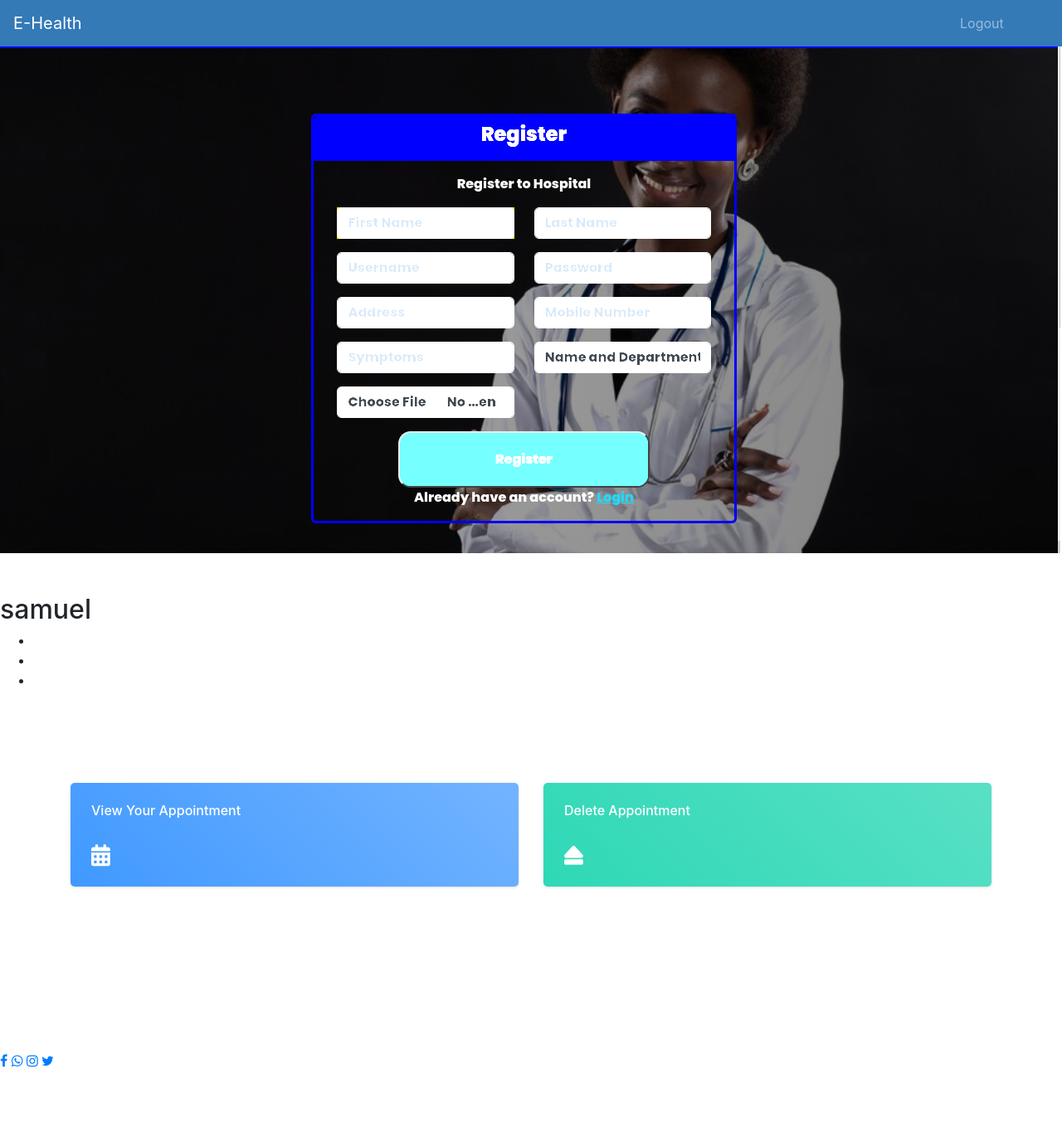
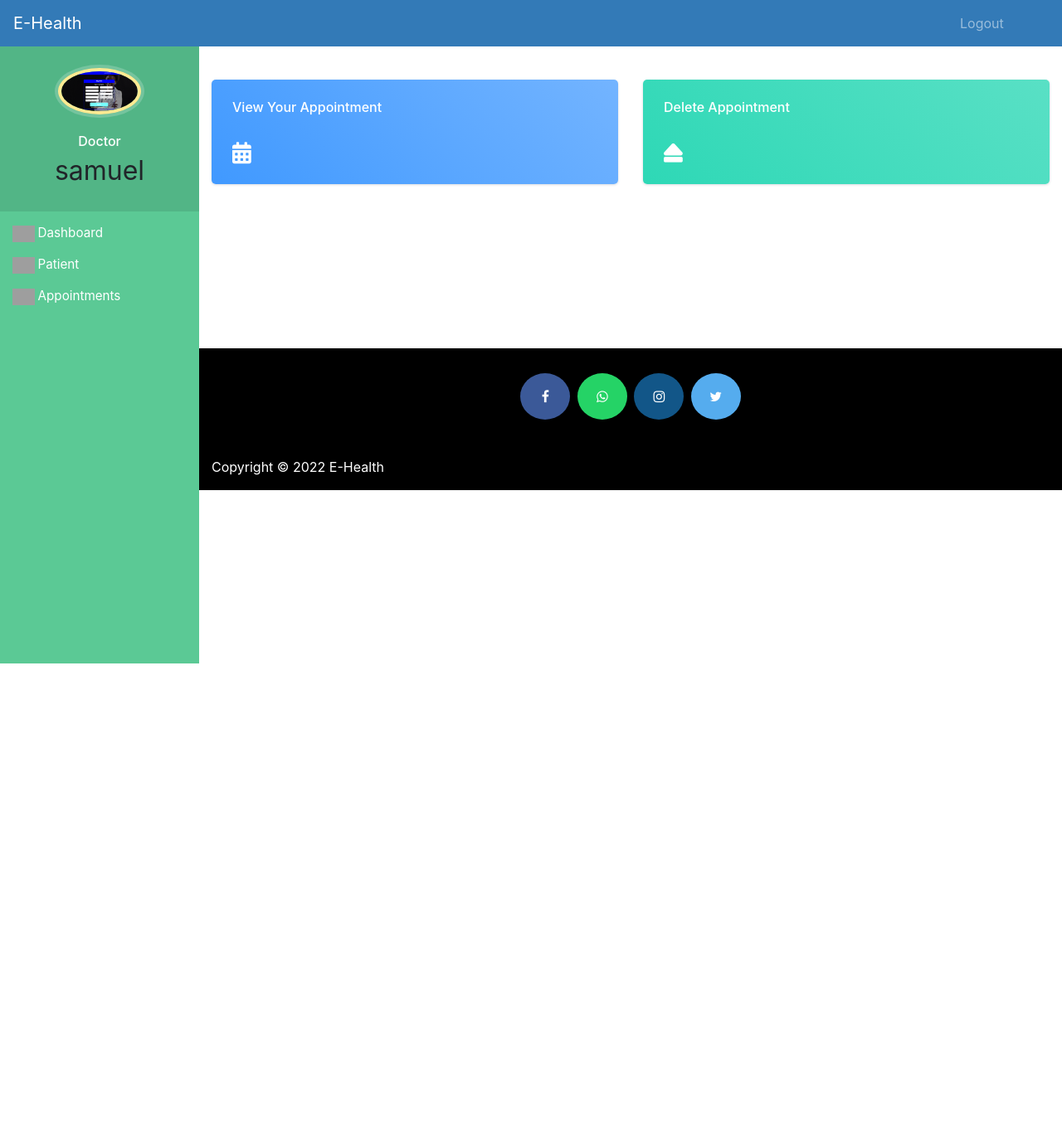
Before and after one commit to FaithKwamboka/E_Health-Solutions, a Django app: page /doctor-appointment in a window 1280 px wide. Shown: the whole page at 83% size. After the commit the page ends 800 px from the top, so only its background shows below. Run offline with Django 4.2, Linux system fonts and the light colour scheme; a user stored in the database is signed in; data comes from the database, SQL or seed files in the repository; both versions use the stored data as it was after the commit; some libraries are stand-ins or nearby versions; grey boxes are pictures that could not be loaded.

Commit message:
Bug fixes

```diff
--- a/hospital/forms.py
+++ b/hospital/forms.py
@@ -29,7 +29,7 @@ class DoctorForm(forms.ModelForm):
 
 
 
-#for teacher related form
+
 class PatientUserForm(forms.ModelForm):
     class Meta:
         model=User
--- a/hospital/models.py
+++ b/hospital/models.py
@@ -55,3 +55,23 @@ class Appointment(models.Model):
     appointmentDate=models.DateField(auto_now=True)
     description=models.TextField(max_length=500)
     status=models.BooleanField(default=False)
+
+
+
+class PatientDischargeDetails(models.Model):
+    patientId=models.PositiveIntegerField(null=True)
+    patientName=models.CharField(max_length=40)
+    assignedDoctorName=models.CharField(max_length=40)
+    address = models.CharField(max_length=40)
+    mobile = models.CharField(max_length=20,null=True)
+    symptoms = models.CharField(max_length=100,null=True)
+
+    admitDate=models.DateField(null=False)
+    releaseDate=models.DateField(null=False)
+    daySpent=models.PositiveIntegerField(null=False)
+
+    roomCharge=models.PositiveIntegerField(null=False)
+    medicineCost=models.PositiveIntegerField(null=False)
+    doctorFee=models.PositiveIntegerField(null=False)
+    OtherCharge=models.PositiveIntegerField(null=False)
+    total=models.PositiveIntegerField(null=False)
--- a/hospital/templates/doctor/dashboard_cards.html
+++ b/hospital/templates/doctor/dashboard_cards.html
@@ -1,6 +1,6 @@
 <!DOCTYPE html>
 <html lang="en" dir="ltr">
-
+  {% load static %}
 <head>
   <meta charset="utf-8">
   <title></title>
--- a/hospital/templates/navbar.html
+++ b/hospital/templates/navbar.html
@@ -13,7 +13,7 @@
                         <a class="nav-link active px-5" aria-current="page" href="#">Administrator</a>
                     </li>
                     <li class="nav-item">
-                        <a class="nav-link active px-5" aria-current="page" href="#">Doctor</a>
+                        <a class="nav-link active px-5" aria-current="page" href="/doctorclick">Doctor</a>
                     </li>
                     <li class="nav-item">
                         <a class="nav-link active px-5" aria-current="page" href="/patientclick">Patient</a>
--- a/hospital/urls.py
+++ b/hospital/urls.py
@@ -30,6 +30,14 @@ urlpatterns = [
     path('delete-appointment/<int:pk>', views.delete_appointment,name='delete-appointment'),
 
 
+    path('patient-dashboard', views.patient_dashboard_view,name='patient-dashboard'),
+    path('patient-appointment', views.patient_appointment_view,name='patient-appointment'),
+    path('patient-book-appointment', views.patient_book_appointment_view,name='patient-book-appointment'),
+    path('patient-view-appointment', views.patient_view_appointment_view,name='patient-view-appointment'),
+    path('patient-view-doctor', views.patient_view_doctor_view,name='patient-view-doctor'),
+    path('searchdoctor', views.search_doctor_view,name='searchdoctor'),
+    path('patient-discharge', views.patient_discharge_view,name='patient-discharge'),
+
 
 
 ]
--- /dev/null
+++ b/static/css/doctor.css
@@ -0,0 +1,417 @@
+body {
+    color: #aa082e;
+    background-color: #b6bde7;
+    font-family: 'Roboto', sans-serif;
+  }
+
+  a:link {
+    text-decoration: none;
+  }
+
+  .note {
+    text-align: center;
+    height: 80px;
+    background: -webkit-linear-gradient(left, #0072ff, #8811c5);
+    color: #fff;
+    font-weight: bold;
+    line-height: 80px;
+  }
+
+  .form-content {
+    padding: 5%;
+    border: 1px solid #ced4da;
+    margin-bottom: 2%;
+  }
+
+  .form-control {
+    border-radius: 1.5rem;
+  }
+
+  .btnSubmit {
+    border: none;
+    border-radius: 1.5rem;
+    padding: 1%;
+    width: 20%;
+    cursor: pointer;
+    background: #0062cc;
+    color: #fff;
+  }
+
+/* Dasboard-Cards */
+  .market-update-block {
+    padding: 2em 2em;
+    background: #999;
+  }
+
+  .market-update-block h3 {
+    color: #fff;
+    font-size: 2.5em;
+    font-family: 'Carrois Gothic', sans-serif;
+  }
+
+  .market-update-block h4 {
+    font-size: 1.2em;
+    color: #fff;
+    margin: 0.3em 0em;
+    font-family: 'Carrois Gothic', sans-serif;
+  }
+
+  .market-update-block p {
+    color: #fff;
+    font-size: 0.8em;
+    line-height: 1.8em;
+  }
+
+  .market-update-block.clr-block-1 {
+    background: #ff0000;
+    margin-right: 0.8em;
+    box-shadow: 0 2px 5px 0 rgba(0, 0, 0, 0.16), 0 2px 10px 0 rgba(0, 0, 0, 0.12);
+    transition: 0.5s all;
+    -webkit-transition: 0.5s all;
+    -moz-transition: 0.5s all;
+    -o-transition: 0.5s all;
+  }
+
+  .market-update-block.clr-block-2 {
+    background: #FC8213;
+    margin-right: 0.8em;
+    box-shadow: 0 2px 5px 0 rgba(0, 0, 0, 0.16), 0 2px 10px 0 rgba(0, 0, 0, 0.12);
+    transition: 0.5s all;
+    -webkit-transition: 0.5s all;
+    -moz-transition: 0.5s all;
+    -o-transition: 0.5s all;
+  }
+
+  .market-update-block.clr-block-3 {
+    background: #1355f9;
+    box-shadow: 0 2px 5px 0 rgba(0, 0, 0, 0.16), 0 2px 10px 0 rgba(0, 0, 0, 0.12);
+    transition: 0.5s all;
+    -webkit-transition: 0.5s all;
+    -moz-transition: 0.5s all;
+    -o-transition: 0.5s all;
+  }
+
+  .market-update-block.clr-block-1:hover {
+    background: #3C3C3C;
+    transition: 0.5s all;
+    -webkit-transition: 0.5s all;
+    -moz-transition: 0.5s all;
+    -o-transition: 0.5s all;
+  }
+
+  .market-update-block.clr-block-2:hover {
+    background: #3C3C3C;
+    transition: 0.5s all;
+    -webkit-transition: 0.5s all;
+    -moz-transition: 0.5s all;
+    -o-transition: 0.5s all;
+  }
+
+  .market-update-block.clr-block-3:hover {
+    background: #3C3C3C;
+    transition: 0.5s all;
+    -webkit-transition: 0.5s all;
+    -moz-transition: 0.5s all;
+    -o-transition: 0.5s all;
+  }
+
+  .market-update-right i.fa.fa-user-o {
+    font-size: 3em;
+    color: #68AE00;
+    width: 80px;
+    height: 80px;
+    background: #fff;
+    text-align: center;
+    border-radius: 49px;
+    -webkit-border-radius: 49px;
+    -moz-border-radius: 49px;
+    -o-border-radius: 49px;
+    line-height: 1.7em;
+  }
+
+  .market-update-right i.fa.fa-check-circle-o {
+    font-size: 3em;
+    color: #FC8213;
+    width: 80px;
+    height: 80px;
+    background: #fff;
+    text-align: center;
+    border-radius: 49px;
+    -webkit-border-radius: 49px;
+    -moz-border-radius: 49px;
+    -o-border-radius: 49px;
+    line-height: 1.7em;
+  }
+
+  .market-update-right i.fa.fa-calendar {
+    font-size: 3em;
+    color: #337AB7;
+    width: 80px;
+    height: 80px;
+    background: #fff;
+    text-align: center;
+    border-radius: 49px;
+    -webkit-border-radius: 49px;
+    -moz-border-radius: 49px;
+    -o-border-radius: 49px;
+    line-height: 1.7em;
+  }
+
+  .market-update-left {
+    padding: 0px;}
+
+
+/*............... Base HTML........................... */
+a:link {
+  text-decoration: none;
+}
+
+a {
+  color: white;
+}
+
+a:hover {
+  color: white;
+}
+
+
+
+
+/*---------------------------------------
+   Social section
+-----------------------------------------*/
+footer {
+  padding: 0px 0px 0px 0px;
+  background-color: black;
+  margin: 0px;
+}
+
+
+#ftr {
+
+  padding: 20px;
+}
+
+.fa {
+
+  font-size: 23px;
+  width: 60px;
+  text-align: center;
+  text-decoration: none;
+  margin: 5px 2px;
+  border-radius: 50%;
+}
+
+.fa:hover {
+  opacity: 0.5;
+  text-decoration: none;
+}
+
+.fa-facebook {
+  background: #3B5998;
+  color: white;
+  margin-top: 30px;
+}
+
+.fa-whatsapp {
+  background: #25d366;
+  color: white;
+}
+
+.fa-twitter {
+  background: #55ACEE;
+  color: white;
+}
+
+.fa-instagram {
+  background: #125688;
+  color: white;
+}
+
+p {
+  text-align: center;
+
+}
+
+
+
+
+
+body {
+
+  padding-left: 240px;
+}
+main {
+  position: relative;
+  height: 100vh;
+}
+
+.menu {
+  background: #5bc995;
+  height: 100vh;
+  width: 240px;
+  position: fixed;
+  top: 0px;
+  left: 0;
+  z-index: 5;
+  outline: none;
+}
+.menu .avatar {
+  background: rgba(0, 0, 0, 0.1);
+  padding: 2em 0.5em;
+  text-align: center;
+}
+.menu .avatar img {
+  width: 100px;
+  border-radius: 50%;
+  overflow: hidden;
+  border: 4px solid #ffea92;
+  box-shadow: 0 0 0 4px rgba(255, 255, 255, 0.2);
+}
+.menu .avatar h2 {
+  font-weight: normal;
+  margin-bottom: 0;
+}
+.menu ul {
+  list-style: none;
+  padding: 0.5em 0;
+  margin: 0;
+}
+.menu ul li {
+  padding: 0.5em 1em 0.5em 3em;
+  font-size: 0.95em;
+  font-weight: regular;
+  background-repeat: no-repeat;
+  background-position: left 15px center;
+  background-size: auto 20px;
+  transition: all 0.15s linear;
+  cursor: pointer;
+}
+.menu ul li.icon-dashboard {
+  background-image: url("http://www.entypo.com/images//gauge.svg");
+}
+.menu ul li.icon-customers {
+  background-image: url("http://www.entypo.com/images//briefcase.svg");
+}
+.menu ul li.icon-users {
+  background-image: url("http://www.entypo.com/images//users.svg");
+}
+.menu ul li.icon-calendar {
+  background-image: url("http://www.entypo.com/images//calendar.svg");
+}
+
+.menu ul li:hover {
+  background-color: rgba(0, 0, 0, 0.1);
+}
+.menu ul li:focus {
+  outline: none;
+}
+@media screen and (max-width: 900px) and (min-width: 400px) {
+  body {
+    padding-left: 90px;
+  }
+  .menu {
+    width: 90px;
+  }
+  .menu .avatar {
+    padding: 0.5em;
+    position: relative;
+  }
+  .menu .avatar img {
+    width: 60px;
+  }
+  .menu .avatar h2 {
+    opacity: 0;
+    position: absolute;
+    top: 50%;
+    left: 100px;
+    margin: 0;
+    min-width: 200px;
+    border-radius: 4px;
+    background: rgba(0, 0, 0, 0.4);
+    transform: translate3d(-20px, -50%, 0);
+    transition: all 0.15s ease-in-out;
+  }
+  .menu .avatar:hover h2 {
+    opacity: 1;
+    transform: translate3d(0px, -50%, 0);
+  }
+  .menu ul li {
+    height: 60px;
+    background-position: center center;
+    background-size: 30px auto;
+    position: relative;
+  }
+  .menu ul li span {
+    opacity: 0;
+    position: absolute;
+    background: rgba(0, 0, 0, 0.5);
+    padding: 0.2em 0.5em;
+    border-radius: 4px;
+    top: 50%;
+    left: 80px;
+    transform: translate3d(-15px, -50%, 0);
+    transition: all 0.15s ease-in-out;
+  }
+  .menu ul li span:before {
+    content: '';
+    width: 0;
+    height: 0;
+    position: absolute;
+    top: 50%;
+    left: -5px;
+    border-top: 5px solid transparent;
+    border-bottom: 5px solid transparent;
+    border-right: 5px solid rgba(0, 0, 0, 0.5);
+    transform: translateY(-50%);
+  }
+  .menu ul li:hover span {
+    opacity: 1;
+    transform: translate3d(0px, -50%, 0);
+  }
+}
+@media screen and (max-width: 400px) {
+  body {
+    padding-left: 0;
+  }
+  .menu {
+    width: 230px;
+    box-shadow: 0 0 0 100em rgba(0, 0, 0, 0);
+    transform: translate3d(-230px, 0, 0);
+    transition: all 0.3s ease-in-out;
+  }
+  .menu .smartphone-menu-trigger {
+    width: 40px;
+    height: 40px;
+    position: absolute;
+    left: 100%;
+    background: #5bc995;
+  }
+  .menu .smartphone-menu-trigger:before,
+  .menu .smartphone-menu-trigger:after {
+    content: '';
+    width: 50%;
+    height: 2px;
+    background: #fff;
+    border-radius: 10px;
+    position: absolute;
+    top: 45%;
+    left: 50%;
+    transform: translate3d(-50%, -50%, 0);
+  }
+  .menu .smartphone-menu-trigger:after {
+    top: 55%;
+    transform: translate3d(-50%, -50%, 0);
+  }
+  .menu ul li {
+    padding: 1em 1em 1em 3em;
+    font-size: 1.2em;
+  }
+  .menu:focus {
+    transform: translate3d(0, 0, 0);
+    box-shadow: 0 0 0 100em rgba(0, 0, 0, 0.6);
+  }
+  .menu:focus .smartphone-menu-trigger {
+    pointer-events: none;
+  }
+}
```
Also changed, not shown: hospital/templates/patient/index.html (+3 -11 lines), db.sqlite3, profile_pic/DoctorProfilePic/login.png (added), profile_pic/DoctorProfilePic/ssh.jpeg (added), profile_pic/PatientProfilePic/brain2.jpg (added).
